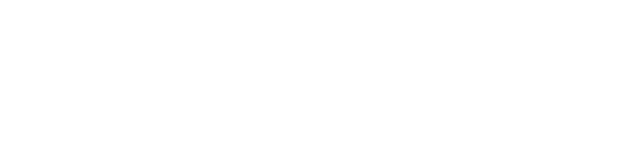
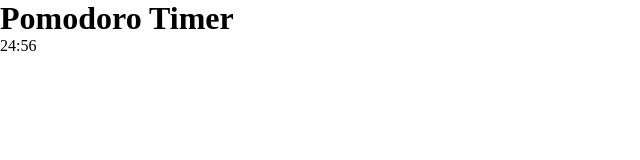
Before and after one commit to fabifelicia/pomodoro-timer, a plain HTML site: page index.html in a window 1280 px wide. Shown: the whole page, without its empty margins (0-640 px from the left). Drawn offline with Linux system fonts and the light colour scheme.

Commit message:
feature: add timer

```diff
--- a/index.html
+++ b/index.html
@@ -8,6 +8,12 @@
   <title>Pomodoro</title>
 </head>
 <body>
+  <header>
+    <h1 class="title">Pomodoro Timer</h1>
+  </header>
+  <div class="container">
+    <p id='timer'></p>
+  </div>
 
   <script src="./script.js"></script>
 </body>
--- a/script.js
+++ b/script.js
@@ -0,0 +1,21 @@
+const element = document.getElementById('timer')
+
+function startTimer(duration, display) {
+  let timer = duration
+  let minutes, seconds;
+  setInterval(function() {
+    minutes = parseInt(timer / 60)
+    seconds = parseInt(timer % 60);
+
+    minutes = minutes < 10 ? "0" + minutes : minutes;
+    seconds = seconds < 10 ? "0" + seconds : seconds;
+
+    display.textContent = minutes + ":" + seconds;
+
+    if (--timer < 0) {
+      timer = duration;
+    }
+  }, 1000)
+}
+
+  startTimer(25 * 60, element);
```
